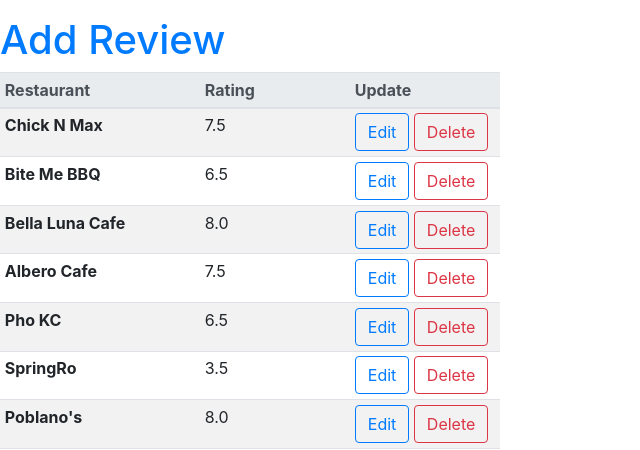
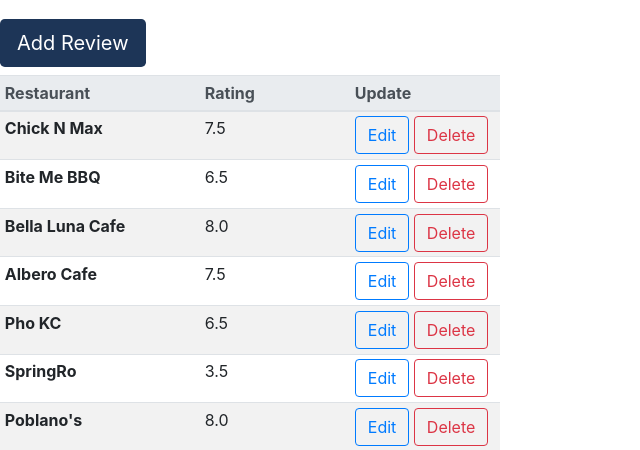
Before and after one commit to casslee1351/RestaurantRecommender, a Django app: page /profile/2/ in a window 1280 px wide. Shown: the part 56-506 px from the top of the page, without its empty margins (0-640 px from the left). Run offline with Django 4.2, Linux system fonts and the light colour scheme; data comes from the database, SQL or seed files in the repository; both versions use the stored data as it was after the commit; some libraries are stand-ins or nearby versions.

Commit message:
styling change to profile page

```diff
--- a/rating/spoonme-project/restaurants/templates/restaurants/profile.html
+++ b/rating/spoonme-project/restaurants/templates/restaurants/profile.html
@@ -5,7 +5,7 @@
 {% block content %}
 
 <!--NEEDS TO BE UPDATED TO INCLUDE LINK TO MY RATINGS, RECS, AND LUNCH BUDDIES-->
-
+<!-- ADD NUMBER OF REVIEWS, DISPLAY TOP 3 RATED / MOST RECENT? -->
 <table class="table table-striped table-sm" style="width:500px;">
     <thead class="thead-light">
       <tr>
@@ -31,7 +31,7 @@
       {% endfor %}
     </tbody>
 
-    <h1><a href="{% url 'addrating' %}">Add Review</a></h1>
+    <h1><a class="btn darkBlue btn-lg" href="{% url 'addrating' %}">Add Review</a></h1>
 
   </table>
 {% endblock %}
```
Also changed, not shown: rating/spoonme-project/db.sqlite3.
